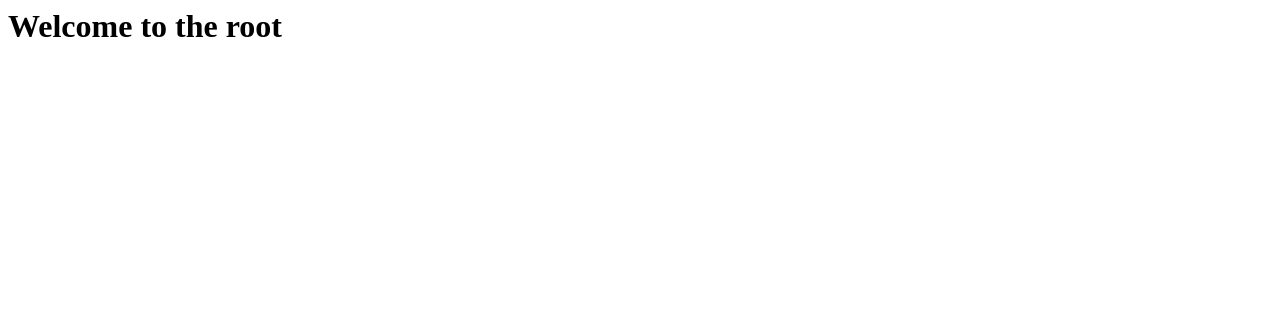
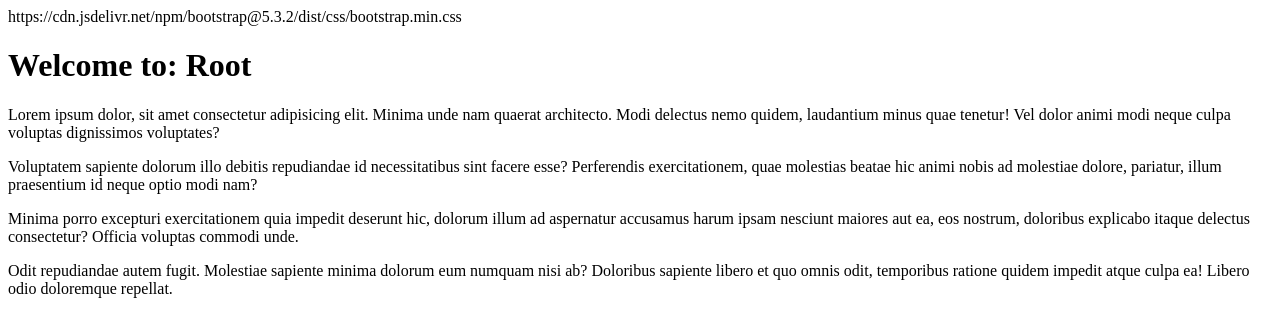
Before and after one commit to odrisco/publishing-pages, a plain HTML site: page index.html in a window 1280 px wide. Drawn offline with Linux system fonts and the light colour scheme.

Commit message:
First commit

```diff
--- a/index.html
+++ b/index.html
@@ -1 +1,20 @@
-  <h1>Welcome to the root</h1>
+  <!DOCTYPE html>
+  <html lang="en">
+  <head>
+    <meta charset="UTF-8">
+    <meta name="viewport" content="width=device-width, initial-scale=1.0">
+    <title>GitHub Pages</title>
+    https://cdn.jsdelivr.net/npm/bootstrap@5.3.2/dist/css/bootstrap.min.css
+  </head>
+  <body>
+    <main class="container" mt-4>
+      <h1 class="text-primary ">Welcome to: Root</h1>
+      <P>Lorem ipsum dolor, sit amet consectetur adipisicing elit. Minima unde nam quaerat architecto. Modi delectus nemo quidem, laudantium minus quae tenetur! Vel dolor animi modi neque culpa voluptas dignissimos voluptates?</P>
+      <P>Voluptatem sapiente dolorum illo debitis repudiandae id necessitatibus sint facere esse? Perferendis exercitationem, quae molestias beatae hic animi nobis ad molestiae dolore, pariatur, illum praesentium id neque optio modi nam?</P>
+      <P>Minima porro excepturi exercitationem quia impedit deserunt hic, dolorum illum ad aspernatur accusamus harum ipsam nesciunt maiores aut ea, eos nostrum, doloribus explicabo itaque delectus consectetur? Officia voluptas commodi unde.</P>
+      <P>Odit repudiandae autem fugit. Molestiae sapiente minima dolorum eum numquam nisi ab? Doloribus sapiente libero et quo omnis odit, temporibus ratione quidem impedit atque culpa ea! Libero odio doloremque repellat.</P>
+      <script src="https://cdn.jsdelivr.net/npm/bootstrap@5.3.2/dist/js/bootstrap.bundle.min.js
+    </main>
+    </body>
+  </html>
+  <h1>Welcome to: Root</h1>
```
